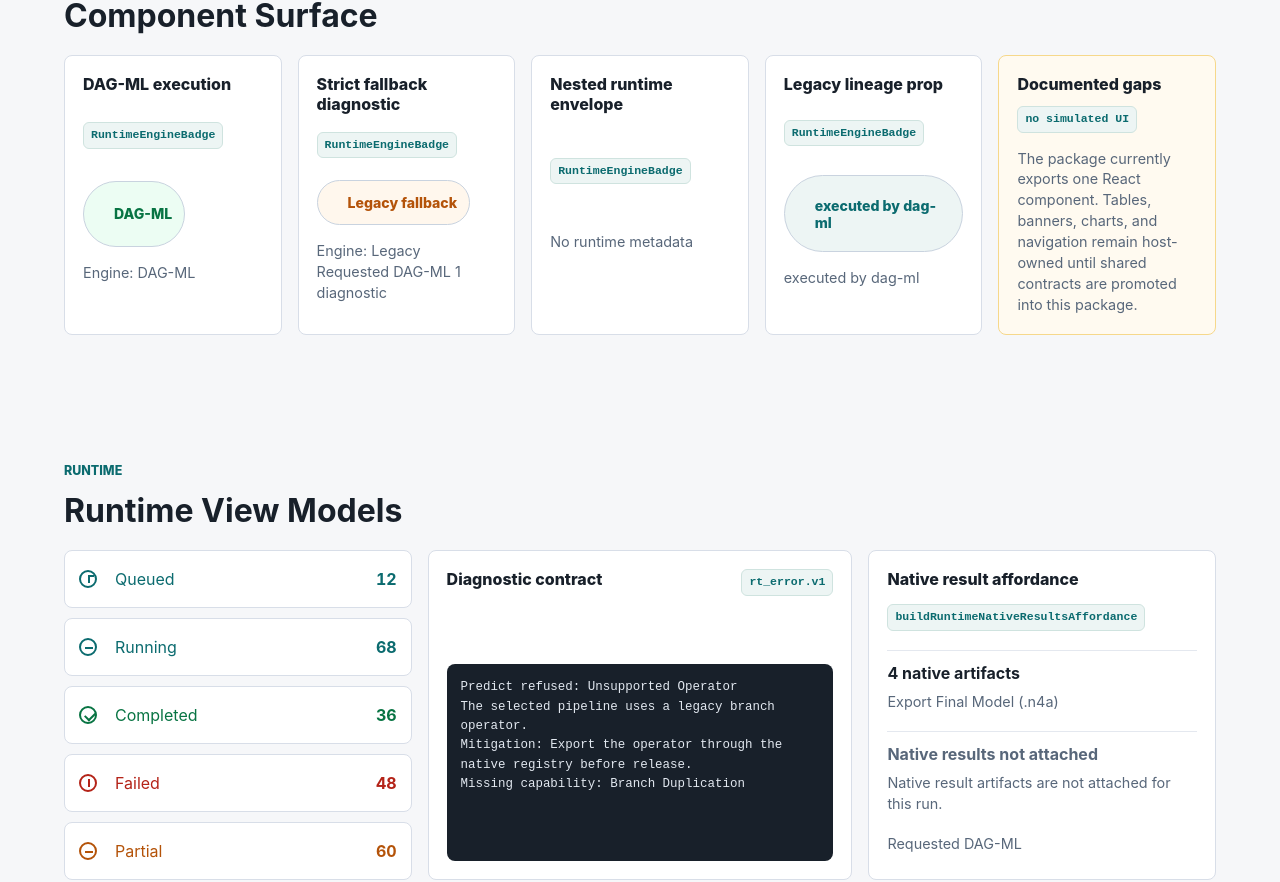
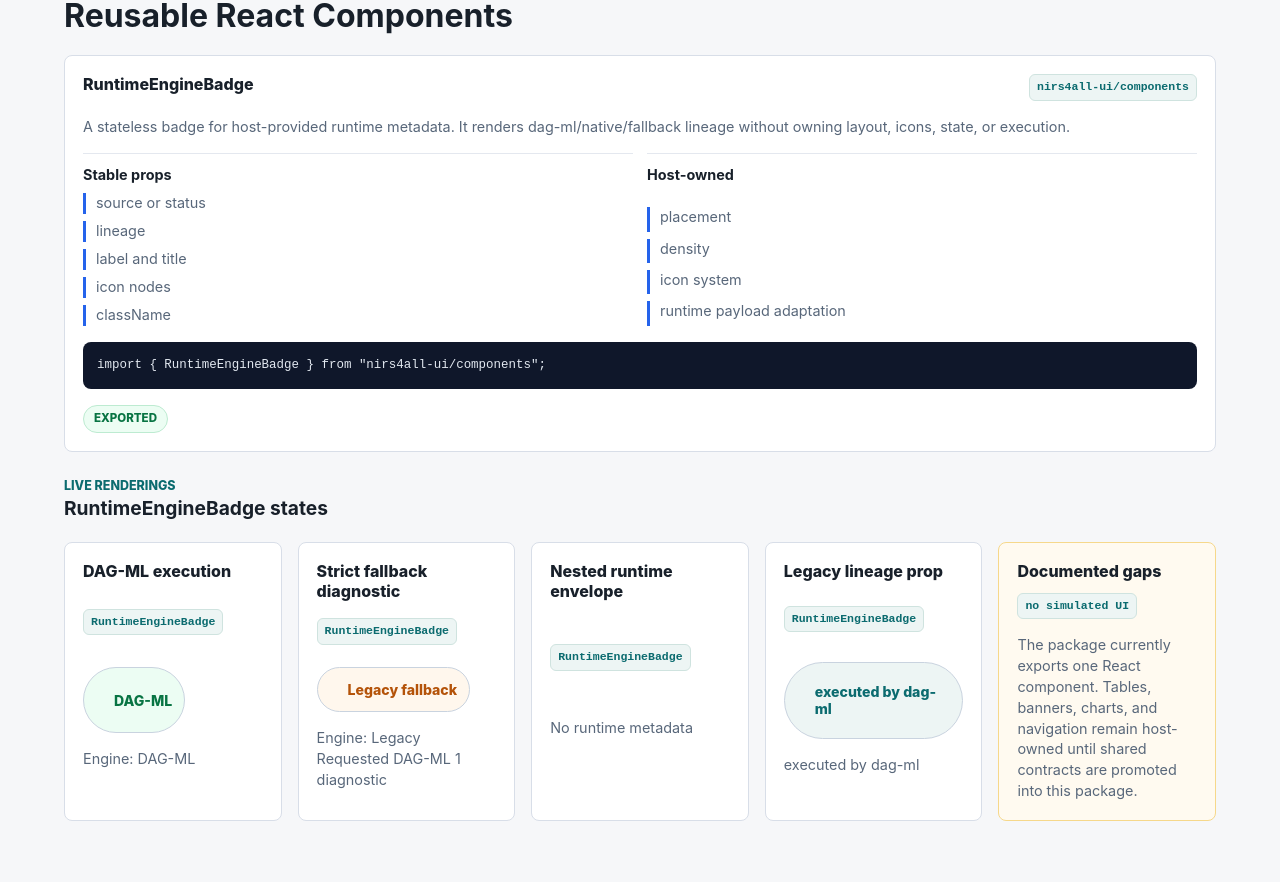
Before and after one commit to GBeurier/nirs4all-ui, a React (Vite) app in the folder site/: page / in a window 1280 px wide. Shown: the part 1162-2044 px from the top of the page. Built offline with nearby package versions, Linux system fonts and the light colour scheme.

Commit message:
docs(site): expand component showcase

```diff
--- a/site/index.html
+++ b/site/index.html
@@ -20,12 +20,15 @@
     />
     <meta property="og:url" content="https://gbeurier.github.io/nirs4all-ui/" />
     <meta property="og:image" content="https://gbeurier.github.io/nirs4all-ui/logo.svg" />
+    <meta property="og:image:alt" content="nirs4all-ui shared React component package logo" />
     <meta name="twitter:card" content="summary" />
     <meta name="twitter:title" content="nirs4all-ui | Shared React Components" />
     <meta
       name="twitter:description"
       content="Static showcase for nirs4all-ui shared React components and pure TypeScript helpers."
     />
+    <meta name="twitter:image" content="https://gbeurier.github.io/nirs4all-ui/logo.svg" />
+    <meta name="twitter:image:alt" content="nirs4all-ui shared React component package logo" />
   </head>
   <body>
     <div id="root"></div>
--- a/site/src/App.tsx
+++ b/site/src/App.tsx
@@ -173,6 +173,19 @@ const exportGroups = [
   },
 ];
 
+const reusableComponentCards = [
+  {
+    name: "RuntimeEngineBadge",
+    entry: "nirs4all-ui/components",
+    status: "exported",
+    summary:
+      "A stateless badge for host-provided runtime metadata. It renders dag-ml/native/fallback lineage without owning layout, icons, state, or execution.",
+    props: ["source or status", "lineage", "label and title", "icon nodes", "className"],
+    hostOwned: ["placement", "density", "icon system", "runtime payload adaptation"],
+    importLine: 'import { RuntimeEngineBadge } from "nirs4all-ui/components";',
+  },
+];
+
 const scoreHelperGroups = [
   {
     title: "Metric keys",
@@ -331,8 +344,41 @@ export function App() {
         </div>
       </Section>
 
-      <Section id="components" title="Component Surface" kicker="components">
-        <div className="surface-grid">
+      <Section id="components" title="Reusable React Components" kicker="components">
+        <div className="component-catalog">
+          {reusableComponentCards.map((component) => (
+            <article className="surface-panel component-card" key={component.name}>
+              <div className="panel-head">
+                <span>{component.name}</span>
+                <code>{component.entry}</code>
+              </div>
+              <p>{component.summary}</p>
+              <div className="component-detail-grid">
+                <div className="component-detail">
+                  <strong>Stable props</strong>
+                  <ul>
+                    {component.props.map((item) => <li key={item}>{item}</li>)}
+                  </ul>
+                </div>
+                <div className="component-detail">
+                  <strong>Host-owned</strong>
+                  <ul>
+                    {component.hostOwned.map((item) => <li key={item}>{item}</li>)}
+                  </ul>
+                </div>
+              </div>
+              <pre className="code-sample">{component.importLine}</pre>
+              <span className="component-status">{component.status}</span>
+            </article>
+          ))}
+        </div>
+
+        <div className="demo-heading">
+          <span className="kicker">live renderings</span>
+          <h3>RuntimeEngineBadge states</h3>
+        </div>
+
+        <div className="surface-grid component-demo-grid">
           {runtimeSources.map((item) => {
             const status = buildRuntimeEngineStatus(item.source);
             return (
--- a/site/src/styles.css
+++ b/site/src/styles.css
@@ -189,6 +189,7 @@ h2 {
 
 .inventory-grid,
 .surface-grid,
+.component-catalog,
 .runtime-layout,
 .score-layout,
 .asset-layout {
@@ -251,6 +252,7 @@ code {
 .native-row span,
 .metric-group span,
 .helper-group span,
+.component-detail li,
 .fact-grid span,
 .preset-columns span,
 .token-list,
@@ -271,6 +273,75 @@ code {
 .token-list li {
   border-left: 3px solid #f59e0b;
   padding-left: 10px;
+}
+
+.component-card {
+  min-height: auto;
+  position: relative;
+}
+
+.component-detail-grid {
+  display: grid;
+  gap: 14px;
+  grid-template-columns: repeat(2, minmax(0, 1fr));
+}
+
+.component-detail {
+  border-top: 1px solid #e4e8ef;
+  display: grid;
+  gap: 10px;
+  padding-top: 12px;
+}
+
+.component-detail strong {
+  color: #18202a;
+  font-size: 0.9rem;
+}
+
+.component-detail ul {
+  display: grid;
+  gap: 7px;
+  list-style: none;
+  margin: 0;
+  padding: 0;
+}
+
+.component-detail li {
+  border-left: 3px solid #2563eb;
+  padding-left: 10px;
+}
+
+.component-status {
+  background: #ecfdf3;
+  border: 1px solid #bdebd1;
+  border-radius: 999px;
+  color: #087443;
+  font-size: 0.72rem;
+  font-weight: 850;
+  justify-self: start;
+  line-height: 1;
+  padding: 7px 10px;
+  text-transform: uppercase;
+}
+
+.demo-heading {
+  display: grid;
+  gap: 4px;
+  margin-top: 4px;
+}
+
+.demo-heading .kicker {
+  margin-bottom: 0;
+}
+
+.demo-heading h3 {
+  font-size: 1.2rem;
+  line-height: 1.2;
+  margin: 0;
+}
+
+.code-sample {
+  background: #0f172a;
 }
 
 .engine-badge {
@@ -602,6 +673,7 @@ th {
   }
 
   .preset-columns,
+  .component-detail-grid,
   .metric-counts {
     grid-template-columns: 1fr;
   }
```
Also changed, not shown: 1 other file (tests, documents, lock files or other folders).
